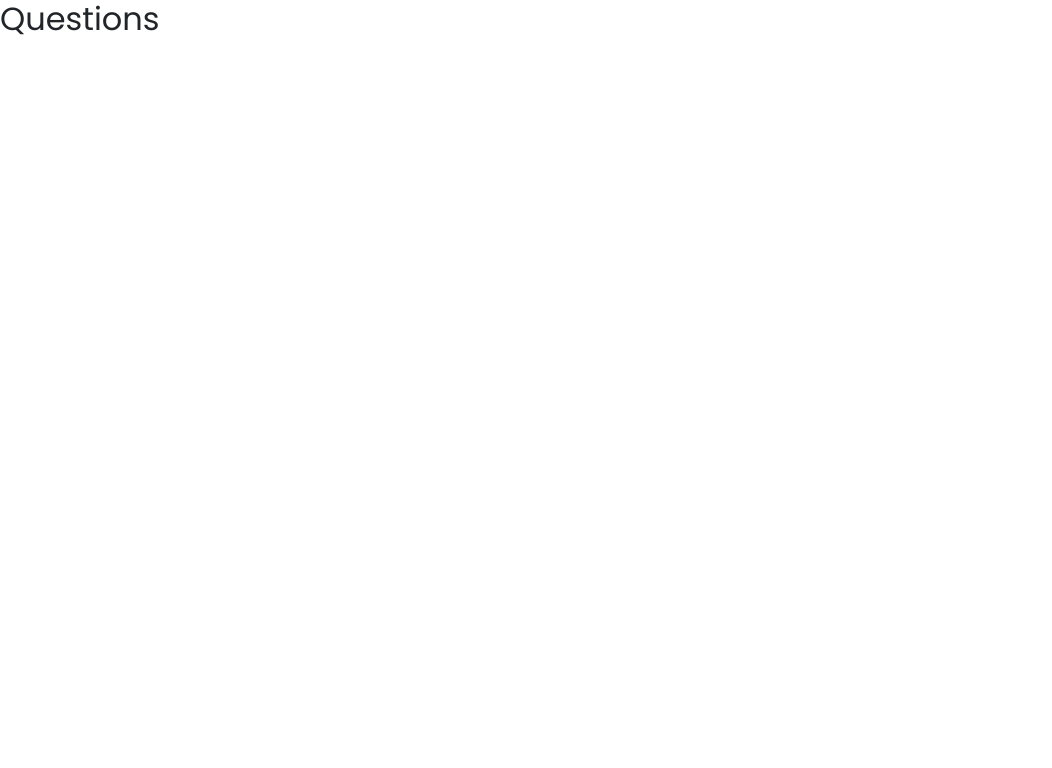
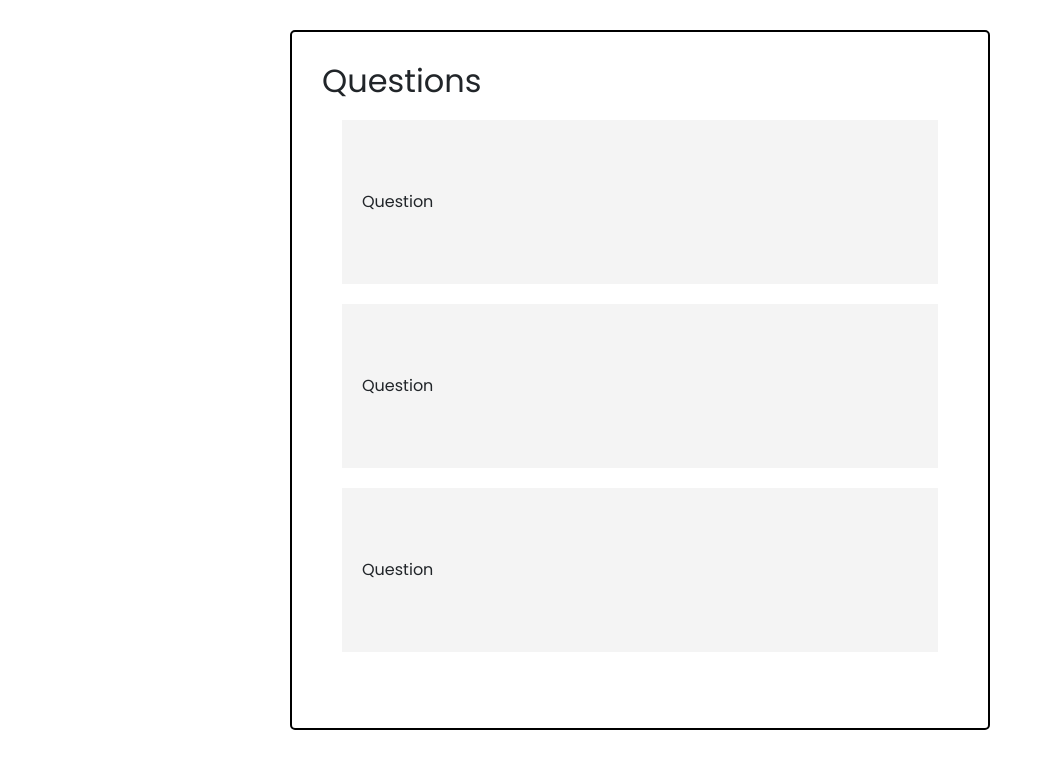
Before and after one commit to JakubTomaszewski/PZSP2-Frontend, a React (Create React App) app: page / in a window 1280 px wide. Shown: the top 768 px of the page, without its empty margins (0-1052 px from the left). Built offline with nearby package versions, Linux system fonts and the light colour scheme.

Commit message:
PZSP2-36 Feat: Display questions

```diff
--- a/src/App.js
+++ b/src/App.js
@@ -1,10 +1,34 @@
 import logo from "./logo.svg";
 import "./App.css";
+import Questions from "./components/Questions";
+import Question from "./components/Question";
+
+const questions = [
+  {
+    id: 1,
+    text: "Gdzie urodził się Kopernik?",
+    answers: ["w Warszawie", "w Grańsku", "w Berlinie", "w Toruniu"],
+  },
+  {
+    id: 2,
+    text: "Gdzie mieszka Papież?",
+    answers: ["w Warszawie", "w Watykanie", "w Berlinie", "w Toruniu"],
+  },
+  {
+    id: 3,
+    text: "Ile voltów mamy w gniazdku?",
+    answers: ["230", "50", "1000", "2"],
+  },
+];
 
 function App() {
   return (
-    <div>
+    <div className="questions">
       <h2>Questions</h2>
+      <Questions questions={questions} />
+      {/* <Question />
+      <Question />
+      <Question /> */}
     </div>
   );
 }
```
